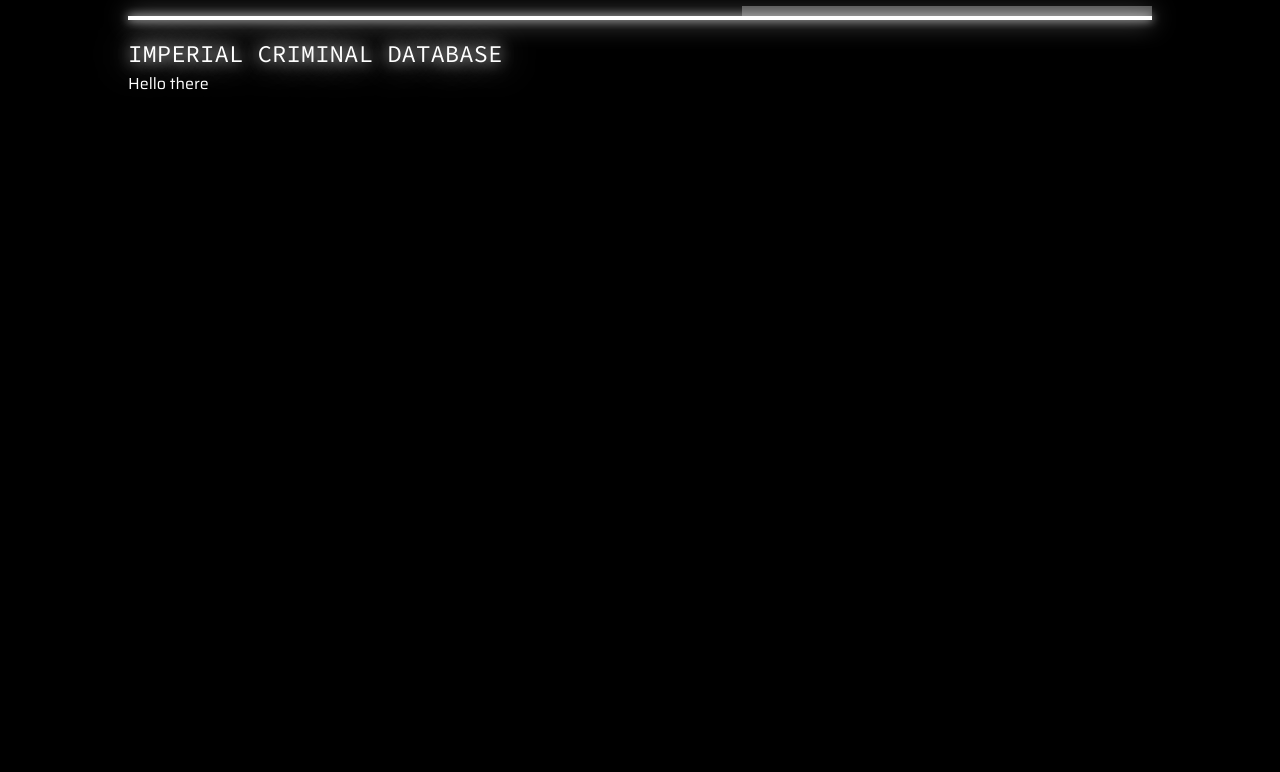
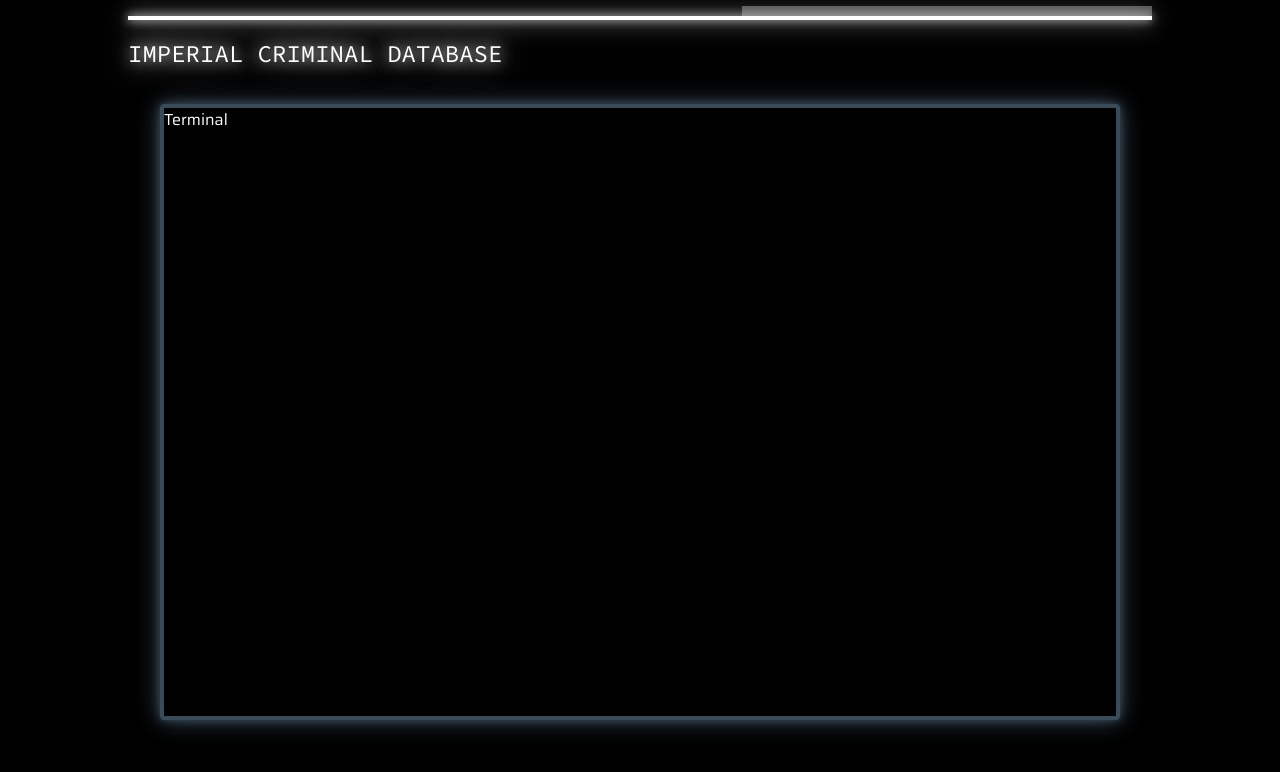
Before and after one commit to TheMcMurder/rebel-scum, a Svelte app: page / in a window 1280 px wide. Shown: the top 772 px of the page. Built offline with nearby package versions, Linux system fonts and the light colour scheme.

Commit message:
moving to variables

```diff
--- a/src/App.svelte
+++ b/src/App.svelte
@@ -1,17 +1,15 @@
 <script>
 	import ImperialHeader from './imperial-header.svelte'
 	import ImperialBorder from './imperial-border.svelte';
+	import Terminal from './Terminal.svelte';
 </script>
 
-<!-- <main class='mx-auto mt-0 mb-12 flex max-w-5xl'> -->
-<main>
+<main class='flex flex-col h-full'>
 	<ImperialBorder withBlock={true} />
 	<ImperialHeader type='h1'>
 		Imperial Criminal Database
 	</ImperialHeader>
-	<p>
-		Hello there
-	</p>
+	<Terminal></Terminal>
 </main>
 
 <style global>
@@ -20,6 +18,7 @@
 	@tailwind utilities;
 
 	body {
+		@apply h-screen;
 		@apply text-white;
 		@apply bg-black;
 		@apply font-body;
@@ -29,7 +28,23 @@
 		@apply flex-col;
 		@apply mx-auto;
 		@apply mt-0;
-		@apply mb-12;
+		@apply pb-12;
   	/* font-family: "Saira", "Helvetica Neue", Helvetica, Arial, sans-serif; */
 	}
+
+	:root {
+		--green: #556567;
+  	--red: #BC1E22;
+  	--blue: #394A59;
+  	--black: #000000;
+  	--white: #FFFFFF;
+		--gray: #64696C;
+
+		--green-rgb: 85,101,103;
+  	--red-rgb: 188, 30, 34;
+  	--blue-rgb: 57,74,89;
+  	--black-rgb: 0, 0, 0;
+  	--white-rgb: 255, 255, 255;
+  	--grey-rgb: 100,105,108;
+	}
 </style>
--- /dev/null
+++ b/src/Terminal.svelte
@@ -0,0 +1,14 @@
+<script>
+
+</script>
+
+<div class='terminal border-blue border-4 rounded flex-1 m-8'>
+  Terminal
+</div>
+
+<style>
+  .terminal {
+    box-shadow: 0 0 .625em var(--blue),0 0 1.5625em var(--blue),-.0625em 0 .125em rgba(var(--black-rgb),0.5);
+  }
+
+</style>
--- a/src/imperial-border.svelte
+++ b/src/imperial-border.svelte
@@ -10,7 +10,7 @@
 
 <style>
   .imperial-border {
-    box-shadow: 0 0 .625em #fff,0 0 1.5625em #fff,-.0625em 0 .125em rgba(0,0,0,0.5)
+    box-shadow: 0 0 .625em var(--white),0 0 1.5625em var(--white),-.0625em 0 .125em rgba(var(--black-rgb), 0.5)
   }
 
   .before::before {
--- a/src/imperial-header.svelte
+++ b/src/imperial-header.svelte
@@ -14,10 +14,10 @@
 <style>
   h1 {
     @apply font-mono;
-    text-shadow: 0 0 .625em #fff,0 0 1.5625em #fff,-.0625em 0 .125em rgba(0,0,0,0.5);
+    text-shadow: 0 0 .625em var(--white),0 0 1.5625em var(--white),-.0625em 0 .125em rgba(var(--black-rgb),0.5);
   }
   h2 {
     @apply font-mono;
-    text-shadow: 0 0 .625em #BC1E22,0 0 1.5625em #BC1E22,-.0625em 0 .125em rgba(0,0,0,0.5)
+    text-shadow: 0 0 .625em var(--red),0 0 1.5625em var(--red),-.0625em 0 .125em rgba(var(--black-rgb),0.5)
   }
 </style>
--- a/tailwind.config.js
+++ b/tailwind.config.js
@@ -2,12 +2,12 @@ module.exports = {
   purge: [],
   theme: {
     colors: {
-      green: '#556567',
-      red: '#BC1E22',
-      blue: '#394A59',
-      black: '#000000',
-      white: '#FFFFFF',
-      gray: '#64696C',
+      green: 'var(--green)',
+      red: 'var(--red)',
+      blue: 'var(--blue)',
+      black: 'var(--black)',
+      white: 'var(--white)',
+      gray: 'var(--gray)',
     },
     fontFamily: {
       body: ["Saira", "Helvetica Neue", "Helvetica", "Arial", "sans-serif"],
```
